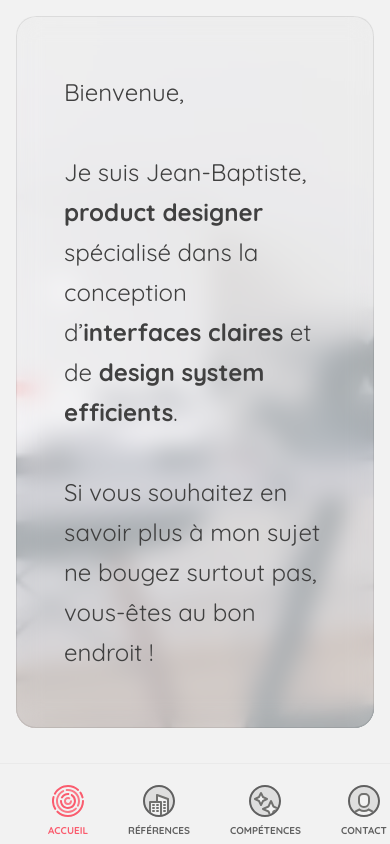
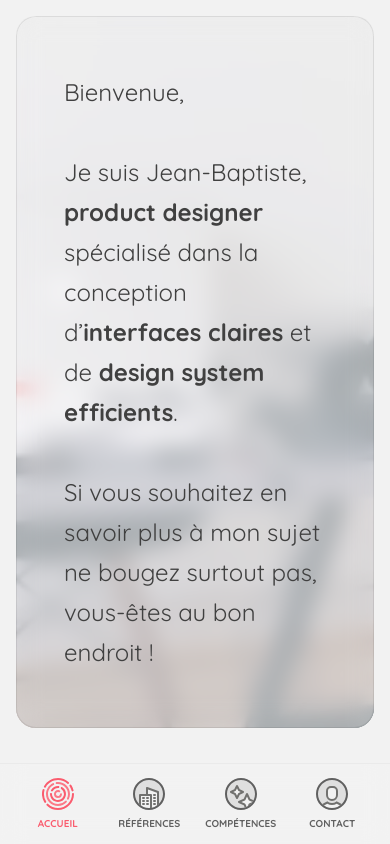
Before and after one commit to Bibalox/portfolio, a Vue app: page / in a window 390 px wide. Built offline with nearby package versions, Linux system fonts and the light colour scheme.

Commit message:
💄 🩹 Fix the nav

```diff
--- a/src/components/common/AppHeader/AppHeader.vue
+++ b/src/components/common/AppHeader/AppHeader.vue
@@ -10,7 +10,7 @@ const routes = ref(['home', 'references', 'skills', 'contact'])
   <header class="app-header">
     <div class="app-header__background" />
     <div class="app-header__wrapper">
-      <router-link to="/">
+      <router-link to="/" class="app-header__logo-link">
         <svg class="app-header__logo app-header__logo--full">
           <use href="#logo-full" />
         </svg>
@@ -49,7 +49,7 @@ const routes = ref(['home', 'references', 'skills', 'contact'])
   &__background {
     background-color: var(--background-primary);
     height: 100%;
-    opacity: .9;
+    opacity: .7;
     position: absolute;
     width: 100%;
   }
@@ -113,11 +113,7 @@ const routes = ref(['home', 'references', 'skills', 'contact'])
     padding: 0 16px;
     top: unset;
 
-    &__logo {
-      display: none;
-    }
-
-    &__theme-switcher {
+    &__logo, &__logo-link, &__theme-switcher {
       display: none;
     }
   }
--- a/src/components/common/AppHeader/childs/AppHeaderLink.vue
+++ b/src/components/common/AppHeader/childs/AppHeaderLink.vue
@@ -91,6 +91,8 @@ const routes: { [key: string]: Route } = {
     flex: 1;
     flex-direction: column;
     gap: 8px;
+    height: auto;
+    padding: 0;
 
     &__icon {
       --primary-stroke: var(--system-solid-700);
```
